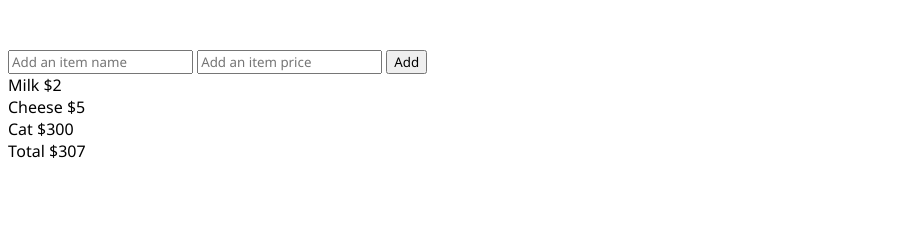
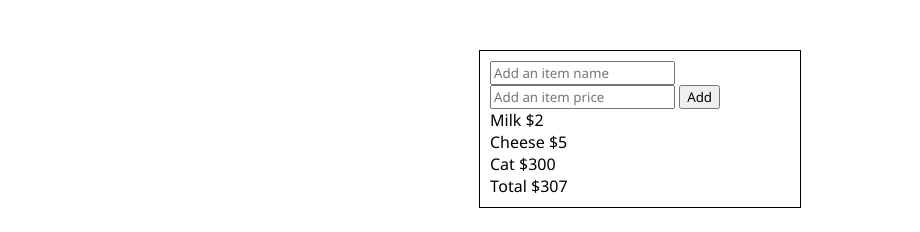
Before and after one commit to jazam2010/Lab-8, a plain HTML site: page index.html in a window 1280 px wide. Shown: the part 166-398 px from the top of the page, without its empty margins (0-920 px from the left). Drawn offline with Linux system fonts and the light colour scheme.

Commit message:
Commit-2

```diff
--- a/index.html
+++ b/index.html
@@ -5,42 +5,23 @@
 	</head>
 
 			<body>
+
+
 				<h1> Grocery List </h1>
 
-				<input id="name" placeholder="Add an item name">
-				<input id="price" placeholder="Add an item price" onclick= "addToList()">
 
-				<button type="button"> Add </button>
+				<div id="main">
+						<input id="name" placeholder="Add an item name">
+						<input id="price" placeholder="Add an item price" onclick= "addToList()">
 
-				<script src="lab-8.js"> </script>
+						<button type="button"> Add </button>
 
-						<div id="main">
-							<!--<table>
-								<tr>
-								</tr>
-
-								<tr>
-								</tr>
-
-								<tr>
-								</tr>
-
-
-								<tr>
-								</tr>
+						<script src="lab-8.js"> </script>
 
 
 
 
-
-
-
-							</table>
-
-							-->
-
-
-						</div>
+				</div>
 
 
 
--- a/lab-8.js
+++ b/lab-8.js
@@ -41,8 +41,8 @@ for (var i = 0; i < groceryList.length; i++) {
   var printedList = document.createElement('div')
 
 	printedList.innerHTML = groceryList[i].name + " $" + groceryList[i].price;
-	document.body.appendChild(printedList);
-
+	//document.body.appendChild(printedList);
+	document.getElementById("main").appendChild(printedList);
 
 
 
@@ -53,8 +53,8 @@ var printedTotal = document.createElement('div')
 
 	printedTotal.innerHTML = "Total $" + total;
 	printedTotal.innerHTML = "Total $" + total;
-	document.body.appendChild(printedTotal);
-
+	//document.body.appendChild(printedTotal);
+	document.getElementById("main").appendChild(printedTotal);
 
 function addToList() {
  var newItemName = document.getElementByID("name").value;
--- a/stylesheet.css
+++ b/stylesheet.css
@@ -28,3 +28,12 @@ h1 {
 	text-align: center;
 
 }
+
+#main {
+
+    margin: auto;
+    width: 300px;
+    border: 1px solid black;
+    padding: 10px;
+
+}
```
Also changed, not shown: exercise-11-3-16.js (deleted, +0 -9 lines).
